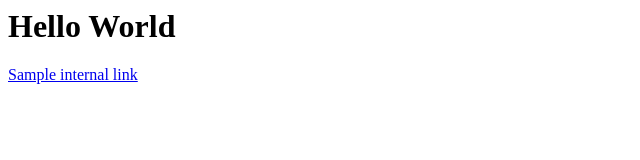
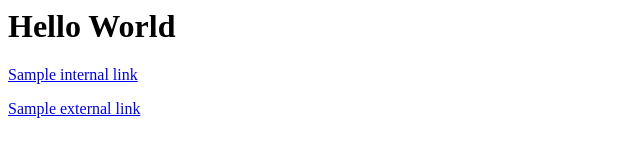
Before and after one commit to SutterCorps/HelloWorld, a plain HTML site: page index.html in a window 1280 px wide. Shown: the whole page, without its empty margins (0-640 px from the left). Drawn offline with Linux system fonts and the light colour scheme.

Commit message:
Update index.html

```diff
--- a/index.html
+++ b/index.html
@@ -6,6 +6,6 @@
 <h1>Hello World</h1>
 <p><a href="https://www.google.com"Sample external link</a></p>
 <p><a href="link2.html">Sample internal link</a></p>
-
+<p><a href="link3.html">Sample external link</a></p>
 </body>
 </html>
```
